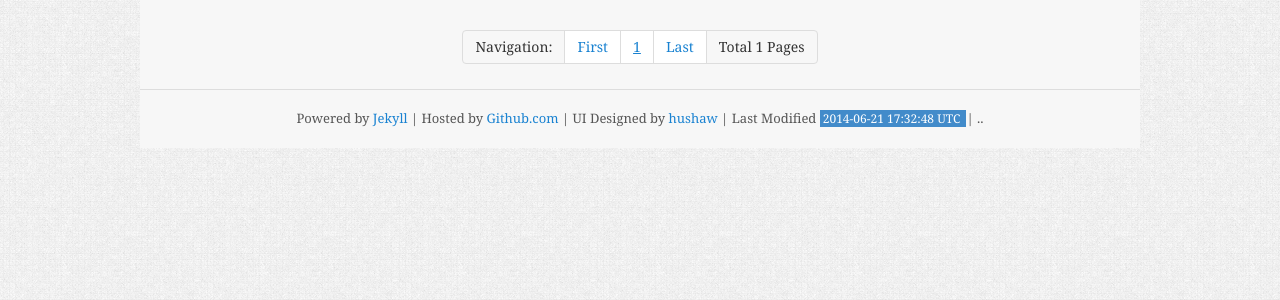
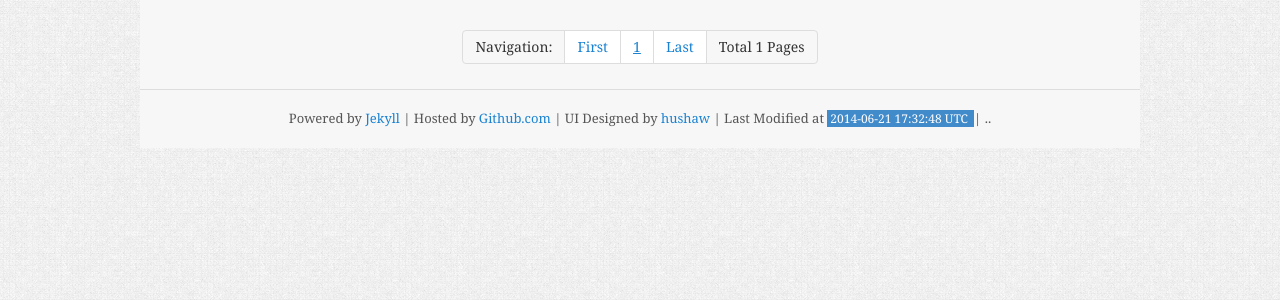
Before and after one commit to projectgalateia/projectgalateia.github.io, a Jekyll site: the page built from index.html, in a window 1280 px wide. Shown: the part 428-728 px from the top of the page. Built offline with Jekyll 4.4.1, drawn with Linux system fonts in a browser that asks for light colours; Markdown is read by kramdown in place of the engine named in the settings; the list of posts is cut into pages by our own code.

Commit message:
Some fix

```diff
--- a/_layouts/default.html
+++ b/_layouts/default.html
@@ -41,7 +41,7 @@
              Powered by <a href="https://github.com/mojombo/jekyll">Jekyll</a>
              | Hosted by <a href="http://github.com">Github.com</a>
              | UI Designed by <a href="http://hushaw.github.io/about.html">hushaw</a>
-             | Last Modified <span class="page-generator-time">{{site.time | date:"%Y-%m-%d %H:%M:%S"}} UTC </span>
+             | Last Modified at <span class="page-generator-time">{{site.time | date:"%Y-%m-%d %H:%M:%S"}} UTC </span>
              | ..
          </span>
      </div>
```
